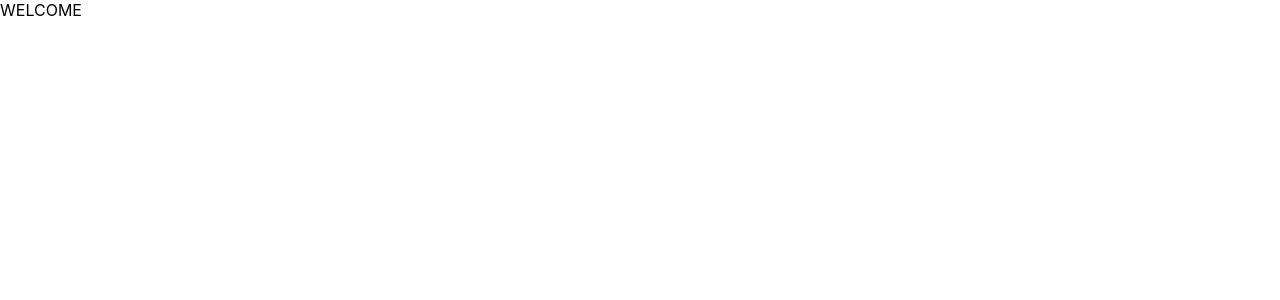
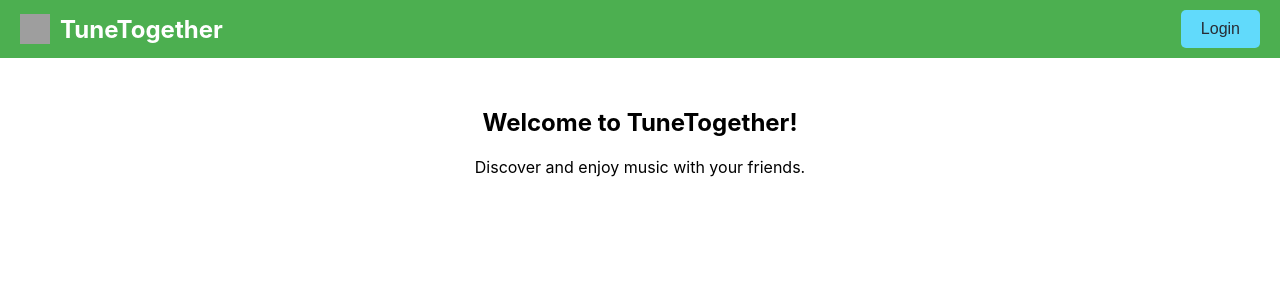
Before and after one commit to Sowmyakathoju98/FrontEndMusic, a React (Create React App) app: page /home in a window 1280 px wide. Shown: the top 300 px of the page. Built offline with nearby package versions, Linux system fonts and the light colour scheme; grey boxes are pictures that could not be loaded.

Commit message:
loginPage base Setup

```diff
--- a/package.json
+++ b/package.json
@@ -8,11 +8,11 @@
     "@testing-library/jest-dom": "^6.6.3",
     "@testing-library/react": "^16.3.0",
     "@testing-library/user-event": "^13.5.0",
-    "axios": "^1.8.4",
+    "axios": "^1.9.0",
     "jwt-decode": "^4.0.0",
     "react": "^19.1.0",
     "react-dom": "^19.1.0",
-    "react-router-dom": "^7.5.0",
+    "react-router-dom": "^7.5.2",
     "react-scripts": "5.0.1",
     "web-vitals": "^2.1.4"
   },
--- a/src/components/HomePageComponent.js
+++ b/src/components/HomePageComponent.js
@@ -1,11 +1,95 @@
+import React, { useEffect, useState } from 'react';
+import { useNavigate } from 'react-router-dom';
 
-function HomePageComponent(props) {
+function HomePageComponent() {
+    const navigate = useNavigate();
+    const [user, setUser] = useState(null);
 
-    return (<div>
-        WELCOME
+    useEffect(() => {
+        // Retrieve user data from localStorage
+        const storedUser = localStorage.getItem('user');
+        if (storedUser) {
+            setUser(JSON.parse(storedUser));
+        }
+    }, []);
+
+    return (
+        <div>
+            {/* Navigation Bar */}
+            <nav style={{
+                display: 'flex',
+                justifyContent: 'space-between',
+                alignItems: 'center',
+                padding: '10px 20px',
+                backgroundColor: '#4CAF50',
+                color: 'white'
+            }}>
+                {/* Logo and App Name */}
+                <div style={{ display: 'flex', alignItems: 'center' }}>
+                    <img
+                        src="https://cdn-icons-png.flaticon.com/512/727/727245.png"
+                        alt="Music Logo"
+                        style={{ width: '30px', height: '30px', marginRight: '10px' }}
+                    />
+                    <h1 style={{ margin: 0, fontSize: '24px' }}>TuneTogether</h1>
+                </div>
+
+                {user ? (
+    <div style={{ display: 'flex', alignItems: 'center', cursor: 'pointer' }}>
+        <img
+            src={user.image}
+            alt="User"
+            title={user.name}
+            style={{ width: '30px', height: '30px', borderRadius: '50%', marginRight: '10px' }}
+        />
+        <span style={{ fontSize: '16px', marginRight: '10px' }}>{user.name}</span>
+        <button
+            onClick={() => {
+                if (window.confirm("Are you sure you want to logout?")) {
+                    localStorage.removeItem('user'); // Clear user data
+                    setUser(null); // Reset user state
+                    navigate('/home'); // Redirect to Home page
+                }
+            }}
+            style={{
+                padding: '5px 10px',
+                backgroundColor: '#f44336',
+                border: 'none',
+                borderRadius: '5px',
+                cursor: 'pointer',
+                fontSize: '14px',
+                color: 'white'
+            }}
+        >
+            Logout
+        </button>
     </div>
+) : (
+    <button
+        onClick={() => navigate('/login')}
+        style={{
+            padding: '10px 20px',
+            backgroundColor: '#61dafb',
+            border: 'none',
+            borderRadius: '5px',
+            cursor: 'pointer',
+            fontSize: '16px',
+            color: '#282c34'
+        }}
+    >
+        Login
+    </button>
+)}
+            </nav>
+
+
+            {/* Main Content */}
+            <div style={{ textAlign: 'center', marginTop: '50px' }}>
+                <h2>Welcome to TuneTogether!</h2>
+                <p>Discover and enjoy music with your friends.</p>
+            </div>
+        </div>
     );
-
 }
 
 export default HomePageComponent;
--- a/src/components/LoginComponent.js
+++ b/src/components/LoginComponent.js
@@ -10,8 +10,33 @@ function LoginComponent(props) {
     const [password, setPassword] = useState();
     const handleSubmit = (e) => {
         e.preventDefault();
-        console.log(e);
 
+        const reqBody = {
+            email: email,
+            password: password
+        };
+
+        axios.post("http://localhost:3001/userDetails/login", reqBody)
+            .then((res) => {
+                console.log("Login successful:", res.data);
+                // Navigate to home or handle success
+                const userData = {
+                    name: res.data.name,
+                    image: res.data.image
+                };
+                localStorage.setItem('user', JSON.stringify(userData));
+                navigate('/home');
+            })
+            .catch((err) => {
+                if (err.response) {
+                    // Backend returned an error response
+                    alert(err.response.data.message); // Display the error message as an alert
+                } else {
+                    // Handle error (e.g., show error message to the user)
+                console.error("Login failed:", err.response ? err.response.data : err.message);
+                alert("Login failed:" + (err.response ? err.response.data.message : err.message));
+                }
+            });
     };
 
     const onHandleGmail = (creds) => {
```
Also changed, not shown: 1 other file (tests, documents, lock files or other folders).
